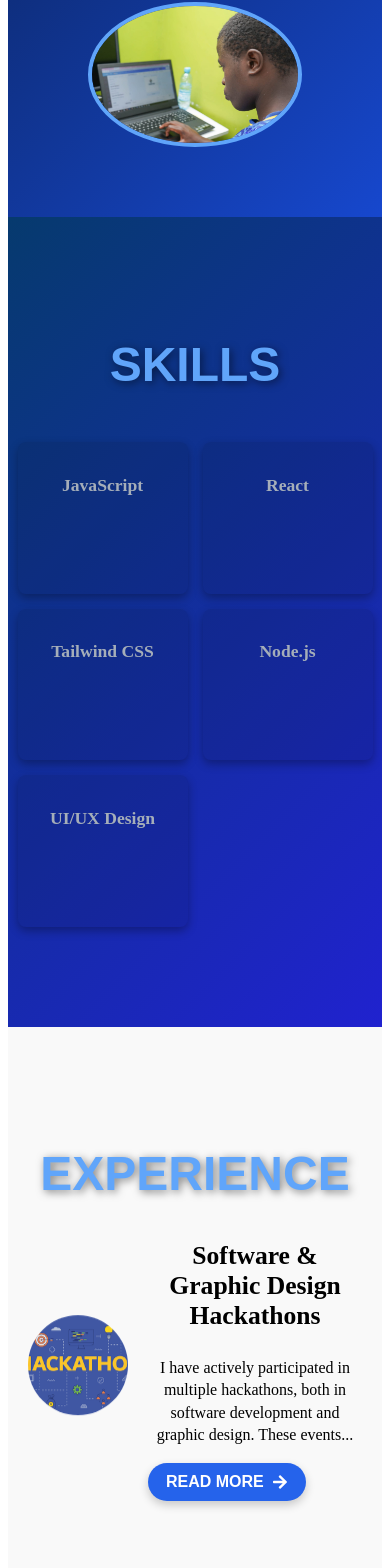
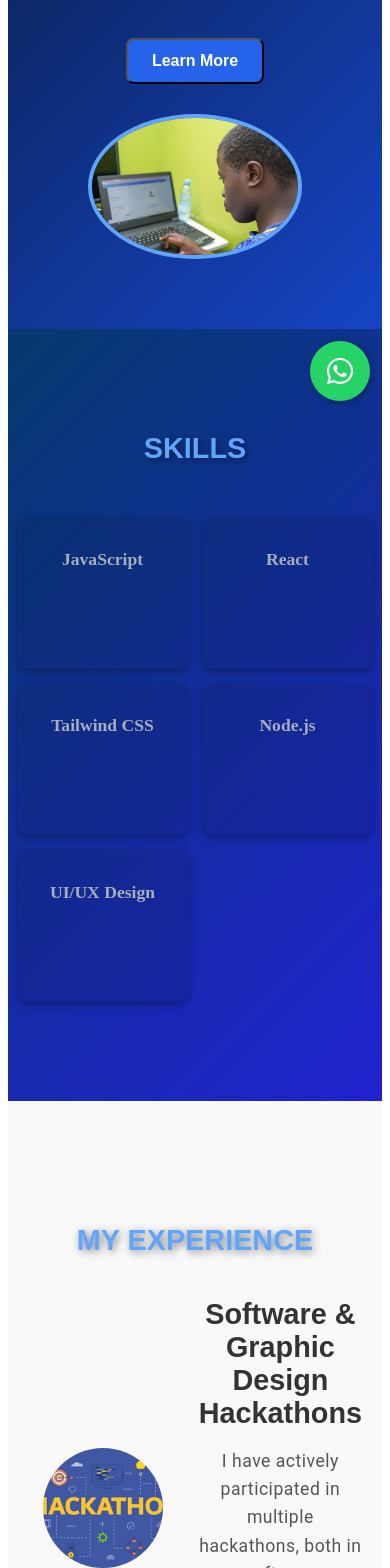
Before and after one commit to Steve8119/pf, a React (Vite) app: page / in a window 390 px wide. Shown: the part 423-1991 px from the top of the page. Built offline with nearby package versions, Linux system fonts and the light colour scheme.

Commit message:
Updated project files

```diff
--- a/src/App.jsx
+++ b/src/App.jsx
@@ -5,6 +5,7 @@ import Home from "./components/Home";
 import Skills from "./components/Skills";
 import Experience from "./components/Experience";
 import Contact from "./components/Contact";
+import WhatsAppButton from "./components/WhatsAppButton";
 
 export default function App() {
   return (
@@ -12,7 +13,9 @@ export default function App() {
       <Home />
       <Skills />
       <Experience />
+      <WhatsAppButton />
       <Contact />
     </Layout>
+
   );
 }
--- a/src/components/Contact.css
+++ b/src/components/Contact.css
@@ -6,7 +6,6 @@
     text-align: center;
     position: relative;
     overflow: hidden;
-    margin-bottom: 0%;
 }
 
 /* Animated Title */
@@ -16,34 +15,34 @@
     color: #60a5fa;
     text-shadow: 2px 2px 8px rgba(0, 0, 0, 0.5);
     font-family: "Poppins", sans-serif;
-    position: relative;
     display: inline-block;
     animation: floatTitle 3s ease-in-out infinite;
     margin-bottom: 30px;
 }
 
-/* Contact Row (All in One Line) */
+/* Contact Row - Ensures proper alignment */
 .contact-row {
     display: flex;
     justify-content: center;
     align-items: center;
     gap: 20px;
     flex-wrap: wrap; /* Ensures responsiveness */
+    max-width: 900px;
+    margin: auto;
 }
 
 /* Contact Box */
 .contact-box {
     background: rgba(255, 255, 255, 0.1);
     padding: 20px;
-    border-radius: 8px;
+    border-radius: 10px;
     transition: transform 0.3s ease-in-out, background 0.3s ease-in-out;
     text-align: center;
     position: relative;
     overflow: hidden;
     cursor: pointer;
-    box-shadow: 0px 4px 10px rgba(0, 0, 0, 0.3);
-    min-width: 180px;
-    max-width: 250px;
+    box-shadow: 0px 4px 12px rgba(0, 0, 0, 0.3);
+    width: calc(33.333% - 20px); /* Default: 3 items per row */
     text-decoration: none;
     color: white;
 }
@@ -51,7 +50,8 @@
 /* Contact Box Hover Effect */
 .contact-box:hover {
     background: rgba(255, 255, 255, 0.2);
-    transform: scale(1.05);
+    transform: scale(1.08);
+    box-shadow: 0px 6px 14px rgba(96, 165, 250, 0.5);
 }
 
 /* Contact Icon */
@@ -59,6 +59,7 @@
     font-size: 2rem;
     color: #60a5fa;
     margin-bottom: 10px;
+    animation: bounce 2s infinite ease-in-out;
 }
 
 /* Contact Box Title */
@@ -74,3 +75,71 @@
     50% { transform: translateY(-10px); }
     100% { transform: translateY(0px); }
 }
+
+/* Bouncing Animation for Icons */
+@keyframes bounce {
+    0%, 100% { transform: translateY(0); }
+    50% { transform: translateY(-6px); }
+}
+
+/* ✅ Row of 2 for Tablets & Small Screens */
+@media (max-width: 768px) {
+    .contact-container {
+        padding: 60px 15px;
+    }
+
+    .animated-title {
+        font-size: 2rem;
+    }
+
+    .contact-row {
+        display: grid;
+        grid-template-columns: repeat(2, 1fr); /* Ensures 2 columns */
+        gap: 15px;
+    }
+
+    .contact-box {
+        width: 100%;
+        padding: 18px;
+    }
+
+    .contact-icon {
+        font-size: 1.8rem;
+    }
+
+    .contact-box h3 {
+        font-size: 1.2rem;
+    }
+
+    .contact-box p {
+        font-size: 1rem;
+    }
+}
+
+/* ✅ Row of 1 for Extra Small Screens */
+@media (max-width: 480px) {
+    .contact-row {
+        grid-template-columns: 1fr; /* Ensures 1 column */
+    }
+
+    .animated-title {
+        font-size: 1.8rem;
+    }
+
+    .contact-box {
+        width: 100%;
+        padding: 15px;
+    }
+
+    .contact-icon {
+        font-size: 1.5rem;
+    }
+
+    .contact-box h3 {
+        font-size: 1rem;
+    }
+
+    .contact-box p {
+        font-size: 0.85rem;
+    }
+}
--- a/src/components/Experience.css
+++ b/src/components/Experience.css
@@ -1,21 +1,22 @@
-/* Main Experience Section */
+/* 🔹 Main Experience Section */
 .experience-container {
     text-align: center;
-    padding: 80px 20px;
+    padding: 100px 20px;
     background: #f9f9f9;
 }
 
-/* Title Styling */
+/* 🔹 Title Styling */
 .animated-title {
-    font-size: 2.5rem;
+    font-size: 2.8rem;
     font-weight: bold;
+    font-family: "Poppins", sans-serif;
     color: #2563eb;
     text-transform: uppercase;
     margin-bottom: 50px;
     animation: fadeIn 1.5s ease-in-out;
 }
 
-/* Experience List */
+/* 🔹 Experience List */
 .experience-list {
     display: flex;
     flex-direction: column;
@@ -25,7 +26,7 @@
     margin: 0 auto;
 }
 
-/* Experience Item Layout */
+/* 🔹 Experience Item Layout */
 .experience-item {
     display: flex;
     align-items: center;
@@ -35,37 +36,57 @@
     transition: transform 0.3s ease-in-out;
 }
 
-/* Alternating layout: Default (Even index) - Text Left, Image Right */
+/* Alternating Layouts */
 .experience-item.row {
     flex-direction: row;
 }
 
-/* Reversed Layout (Odd index) - Image Left, Text Right */
 .experience-item.row-reverse {
     flex-direction: row-reverse;
 }
 
-/* Image Container */
+/* 🔹 Image Styling */
 .image-container {
     flex: 1;
     display: flex;
     justify-content: center;
 }
 
-/* Image Styling (Desktop) */
 .experience-image {
     width: 220px;
     height: 220px;
     border-radius: 50%;
     object-fit: cover;
-    flex-shrink: 0;
-    opacity: 1;
-    transform: scale(1);
     transition: transform 0.3s ease-in-out;
     animation: rollIn 1.8s ease-out forwards, bounceUpDown 1.5s infinite ease-in-out 2s;
 }
 
-/* Reduce Image Size on Small Screens */
+/* 🔹 Description Styling */
+.text-container {
+    flex: 1;
+    max-width: 50%;
+    text-align: left;
+}
+
+/* 🔸 Experience Titles */
+.text-container h3 {
+    font-size: 2rem;
+    font-weight: bold;
+    font-family: "Poppins", sans-serif;
+    color: #333;
+    margin-bottom: 15px;
+}
+
+/* 🔸 Experience Description */
+.text-container p {
+    font-size: 1.3rem;
+    font-family: "Roboto", sans-serif;
+    color: #555;
+    line-height: 1.8;
+    letter-spacing: 0.5px;
+}
+
+/* 🔹 Responsive Design */
 @media (max-width: 900px) {
     .experience-item {
         flex-direction: column;
@@ -78,52 +99,52 @@
     }
 
     .image-container {
-        order: -2; /* Moves the image to the top */
+        order: -2;
     }
 
-    /* Make images very small on small screens */
+    /* Small Images on Mobile */
     .experience-image {
-        width: 100px;
-        height: 100px;
+        width: 120px;
+        height: 120px;
         animation: bounceUpDown 1.5s infinite ease-in-out;
     }
 
     .text-container {
         text-align: center;
         max-width: 100%;
-        order: 1; /* Moves text below the name */
+        order: 1;
     }
 
-    /* Name (Title) Styling Below Image */
+    /* Name (Title) Styling */
     .text-container h3 {
-        font-size: 1.6rem;
-        margin-top: 10px; /* Creates space below image */
-        order: -1;
+        font-size: 1.8rem;
+        margin-top: 10px;
     }
 
     /* Description Styling */
     .text-container p {
-        font-size: 1rem;
-        line-height: 1.4;
+        font-size: 1.1rem;
+        line-height: 1.6;
     }
 }
-/* Read More Button Styling */
-/* Read More Button with Arrows */
+
+/* 🔹 Read More Button */
 .read-more-btn {
     display: flex;
     align-items: center;
     background: #2563eb;
     color: white;
-    font-size: 1rem;
+    font-size: 1.1rem;
     font-weight: bold;
-    padding: 10px 18px;
+    padding: 12px 20px;
     border: none;
     border-radius: 25px;
     transition: all 0.3s ease-in-out;
     cursor: pointer;
     box-shadow: 0px 4px 10px rgba(0, 0, 0, 0.2);
     text-transform: uppercase;
-    gap: 8px; /* Space between text and arrow */
+    gap: 8px;
+    font-family: "Poppins", sans-serif;
 }
 
 .read-more-btn:hover {
@@ -136,7 +157,7 @@
     transform: scale(0.95);
 }
 
-/* SVG Arrow Transitions */
+/* Arrow Transitions */
 .read-more-btn .arrow {
     transition: transform 0.3s ease-in-out;
 }
@@ -145,66 +166,73 @@
     transform: rotate(90deg);
 }
 
-/* Keyframes for rolling and bouncing */
-@keyframes rollBounce {
-    0% {
-        transform: rotate(0deg) scale(1);
-    }
-    25% {
-        transform: rotate(20deg) scale(1.3);
-    }
-    50% {
-        transform: rotate(-20deg) scale(1.6);
-    }
-    75% {
-        transform: rotate(10deg) scale(1.3);
-    }
-    100% {
-        transform: rotate(0deg) scale(1);
-    }
+/* 🔹 Modal Popup */
+.modal-overlay {
+    position: fixed;
+    top: 0;
+    left: 0;
+    width: 100%;
+    height: 100%;
+    background: rgba(0, 0, 0, 0.6);
+    display: flex;
+    justify-content: center;
+    align-items: center;
+    z-index: 1000;
+    animation: fadeIn 0.3s ease-in-out;
 }
 
-/* Apply rolling and bouncing effect on touch (mobile) */
-.experience-image:active {
-    animation: rollBounce 0.1s ease-in-out;
+.modal-content {
+    background: white;
+    padding: 30px;
+    width: 80%;
+    max-width: 600px;
+    border-radius: 10px;
+    box-shadow: 0 4px 10px rgba(0, 0, 0, 0.3);
+    text-align: center;
+    animation: slideUp 0.3s ease-in-out;
+    position: relative;
 }
 
-
-/* Keyframes for continuous bouncing effect */
-@keyframes bounceAnimation {
-    0%, 100% {
-        transform: translateY(0);
-    }
-    50% {
-        transform: translateY(-10px);
-    }
+/* 🔹 Modal Title */
+.modal-content h2 {
+    font-size: 2rem;
+    font-weight: bold;
+    font-family: "Poppins", sans-serif;
+    color: #2563eb;
 }
 
-/* Keyframes for rolling effect when touched */
-@keyframes rollBounce {
-    0% {
-        transform: rotate(0deg) scale(1);
-    }
-    25% {
-        transform: rotate(20deg) scale(1.1);
-    }
-    50% {
-        transform: rotate(-20deg) scale(1);
-    }
-    75% {
-        transform: rotate(10deg) scale(1.05);
-    }
-    100% {
-        transform: rotate(0deg) scale(1);
-    }
+/* 🔹 Modal Description */
+.modal-content p {
+    font-size: 1.2rem;
+    font-family: "Roboto", sans-serif;
+    color: #444;
+    line-height: 1.8;
+    letter-spacing: 0.4px;
 }
 
-/* Apply bouncing animation continuously */
-.experience-image {
-    animation: bounceAnimation 2s infinite ease-in-out;
+/* 🔹 Close Button */
+.close-btn {
+    position: absolute;
+    top: 15px;
+    right: 15px;
+    background: transparent;
+    border: none;
+    font-size: 1.5rem;
+    cursor: pointer;
+    color: #333;
 }
 
-/* Apply rolling bounce effect on touch */
-.experience-image:active {
-    animation: rollBounce 0.6s ease-in-out;
+.close-btn:hover {
+    color: red;
 }
+
+/* 🔹 Animations */
+@keyframes fadeIn {
+    from { opacity: 0; }
+    to { opacity: 1; }
+}
+
+@keyframes slideUp {
+    from { transform: translateY(20px); opacity: 0; }
+    to { transform: translateY(0); opacity: 1; }
+}
--- a/src/components/Experience.jsx
+++ b/src/components/Experience.jsx
@@ -1,6 +1,5 @@
-// src/components/Experience.jsx
 import React, { useState } from "react";
-import { FaArrowRight } from "react-icons/fa"; // Import arrow icon
+import { FaArrowRight, FaTimes } from "react-icons/fa";
 import "./Experience.css";
 import hackathonImg from "../assets/hackathon.png";
 import socialMediaImg from "../assets/social_media.png";
@@ -10,80 +9,63 @@ const experienceData = [
   {
     title: "Software & Graphic Design Hackathons",
     fullDescription: `I have actively participated in multiple hackathons, both in software development and graphic design.
-    These events have allowed me to challenge my problem-solving skills, work under strict deadlines, and collaborate with
-    teams of diverse talents. During these hackathons, I have built full-stack applications, designed user-friendly interfaces,
-    and developed creative branding solutions. One of the key takeaways has been the ability to brainstorm innovative ideas
-    and convert them into functional products in a short time frame. Hackathons have also given me exposure to various
-    technologies such as React, Django, Figma, and Node.js. Networking with industry professionals and receiving mentorship
-    have further enhanced my understanding of the field. I strongly believe hackathons provide an excellent opportunity
-    to push creative boundaries and refine technical skills.`,
+    These events allowed me to develop problem-solving skills, work under tight deadlines, and collaborate with diverse teams.
+    I built full-stack applications, designed user interfaces, and developed branding solutions. Hackathons gave me exposure
+    to technologies like React, Django, Figma, and Node.js...`,
     image: hackathonImg
   },
   {
     title: "Social Media Management",
-    fullDescription: `I specialize in Social Media Management, helping brands build their online presence, engage with their audience,
-    and create content that drives growth. My expertise includes crafting compelling posts, analyzing engagement metrics,
-    and running paid advertising campaigns. Over the years, I have managed social media pages for businesses, churches,
-    and influencers, focusing on consistency and audience engagement. By leveraging analytics, I refine content strategies
-    to maximize reach and conversions. Understanding platform algorithms allows me to optimize content for better visibility.
-    I also experiment with different media formats such as videos, infographics, and live streams to keep content fresh and engaging.
-    The ability to adapt to trends and stay updated with changes in digital marketing makes me highly effective in this field.`,
+    fullDescription: `Managing social media platforms involves more than just posting content. I specialize in creating engaging
+    digital strategies that increase brand visibility. Over the years, I have handled content creation, performance analysis,
+    and audience engagement for businesses, churches, and influencers. My expertise includes designing promotional graphics...`,
     image: socialMediaImg
   },
   {
     title: "Church Event Streaming",
-    fullDescription: `I am currently managing the live streaming of Ridgeways Church events, ensuring smooth, high-quality broadcasts.
-    This involves setting up camera equipment, managing audio levels, and troubleshooting technical issues in real-time.
-    Live streaming requires careful coordination to ensure the best viewer experience. I have worked on improving stream stability,
-    enhancing video clarity, and integrating interactive elements like live chats and overlays. My role also includes post-production
-    editing, where I refine recorded sessions for replays. The ability to engage a virtual audience is critical, and I focus on
-    making services accessible to a global audience. I enjoy utilizing modern streaming platforms such as YouTube Live, Facebook Live,
-    and Zoom to deliver content effectively. Managing a digital congregation has taught me adaptability and crisis management,
-    especially in handling unexpected disruptions.`,
+    fullDescription: `I have managed live streaming for Ridgeways Church, ensuring high-quality broadcasts that reach global audiences.
+    This role involves setting up cameras, adjusting sound levels, and troubleshooting issues in real-time. Broadcasting church
+    services requires a deep understanding of streaming software like OBS, vMix, and YouTube Live...`,
     image: streamingImg
   }
 ];
 
 export default function Experience() {
-  const [expanded, setExpanded] = useState({});
+  const [modalContent, setModalContent] = useState(null);
 
-  const toggleExpand = (index) => {
-    setExpanded((prev) => ({
-      ...prev,
-      [index]: !prev[index]
-    }));
-  };
+  const openModal = (content) => setModalContent(content);
+  const closeModal = () => setModalContent(null);
 
   return (
     <section id="experience" className="experience-container">
-      <h2 className="animated-title">Experience</h2>
+      <h2 className="animated-title">My Experience</h2>
       <div className="experience-list">
         {experienceData.map((item, index) => (
-          <div
-            key={index}
-            className={`experience-item ${index % 2 === 0 ? "row" : "row-reverse"}`}
-          >
+          <div key={index} className={`experience-item ${index % 2 === 0 ? "row" : "row-reverse"}`}>
             <div className="image-container">
               <img src={item.image} alt={item.title} className="experience-image" />
             </div>
             <div className="text-container">
               <h3>{item.title}</h3>
-              <p>
-                {expanded[index]
-                  ? item.fullDescription
-                  : `${item.fullDescription.split(" ").slice(0, 20).join(" ")}... `}
-              </p>
-              <button
-                className={`read-more-btn ${expanded[index] ? "expanded" : ""}`}
-                onClick={() => toggleExpand(index)}
-              >
-                {expanded[index] ? "Read Less" : "Read More"}
-                <FaArrowRight className="arrow" />
+              {/* Show only first 15 words before the 'Read More' button */}
+              <p className="preview-text">{item.fullDescription.split(" ").slice(0, 15).join(" ")}...</p>
+              <button className="read-more-btn" onClick={() => openModal(item)}>
+                Read More <FaArrowRight className="arrow" />
               </button>
             </div>
           </div>
         ))}
       </div>
+
+      {modalContent && (
+        <div className="modal-overlay" onClick={closeModal}>
+          <div className="modal-content" onClick={(e) => e.stopPropagation()}>
+            <button className="close-btn" onClick={closeModal}><FaTimes /></button>
+            <h2 className="modal-title">{modalContent.title}</h2>
+            <p className="modal-description">{modalContent.fullDescription}</p>
+          </div>
+        </div>
+      )}
     </section>
   );
 }
--- a/src/components/Home.css
+++ b/src/components/Home.css
@@ -9,6 +9,7 @@
     background: linear-gradient(-45deg, #0f0102, #1749d3, #051120, #533483);
     background-size: 400% 400%;
     animation: gradientBG 10s ease infinite;
+    margin-top: 120px; /* ⬆ Increased top margin to prevent navbar overlap */
 }
 
 /* Animated Background */
--- /dev/null
+++ b/src/components/WhatsAppButton.css
@@ -0,0 +1,27 @@
+/* Floating WhatsApp Button */
+.whatsapp-float {
+    position: fixed;
+    width: 60px;
+    height: 60px;
+    bottom: 20px;
+    right: 20px;
+    background-color: #25d366;
+    color: white;
+    border-radius: 50%;
+    display: flex;
+    justify-content: center;
+    align-items: center;
+    box-shadow: 2px 2px 10px rgba(0, 0, 0, 0.3);
+    transition: transform 0.3s ease-in-out;
+    z-index: 1000;
+    text-decoration: none;
+}
+
+.whatsapp-icon {
+    font-size: 30px;
+}
+
+/* Hover Effect */
+.whatsapp-float:hover {
+    transform: scale(1.1);
+}
--- /dev/null
+++ b/src/components/WhatsAppButton.jsx
@@ -0,0 +1,18 @@
+import React from "react";
+import { FaWhatsapp } from "react-icons/fa";
+import "./WhatsAppButton.css"; // Import the CSS file
+
+export default function WhatsAppButton() {
+  const phoneNumber = "254794194058"; // Replace with your WhatsApp number
+
+  return (
+    <a
+      href={`https://wa.me/${phoneNumber}`}
+      className="whatsapp-float"
+      target="_blank"
+      rel="noopener noreferrer"
+    >
+      <FaWhatsapp className="whatsapp-icon" />
+    </a>
+  );
+}
```
